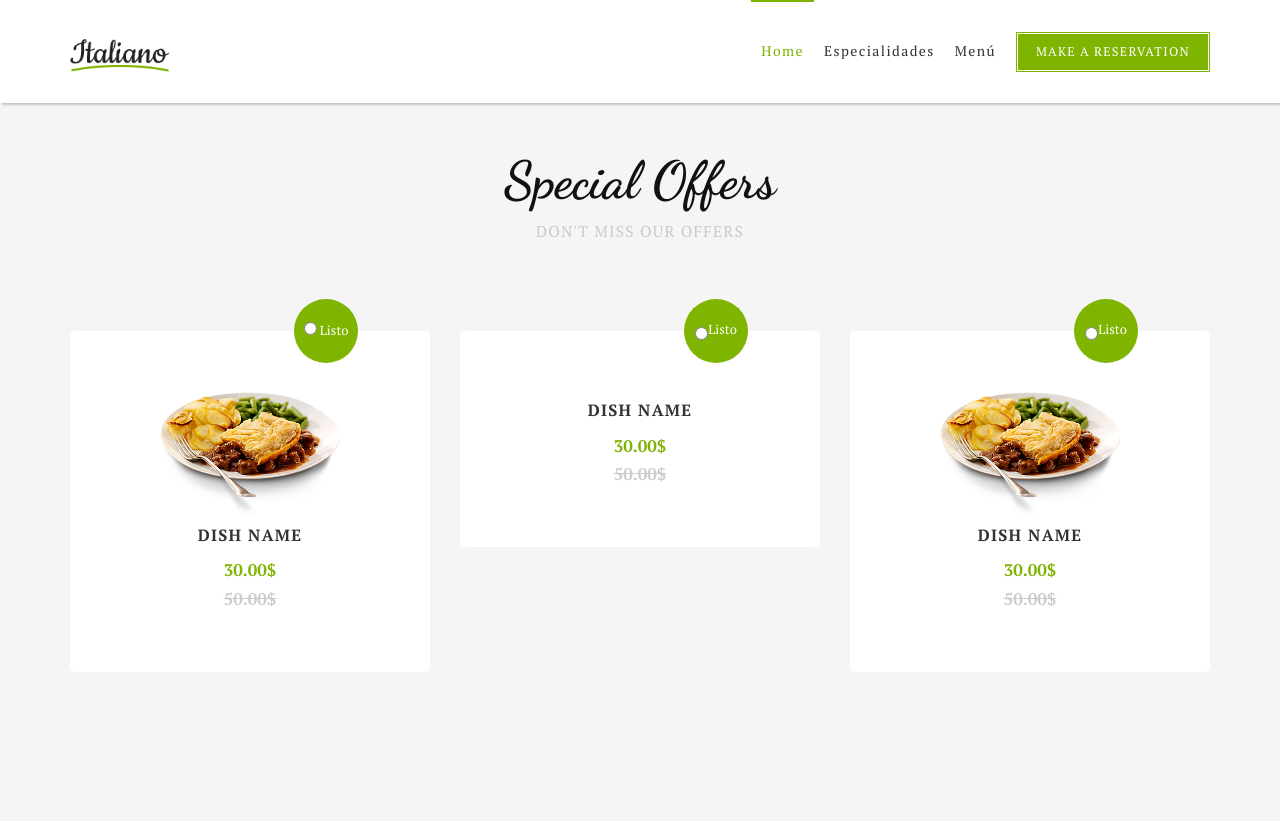
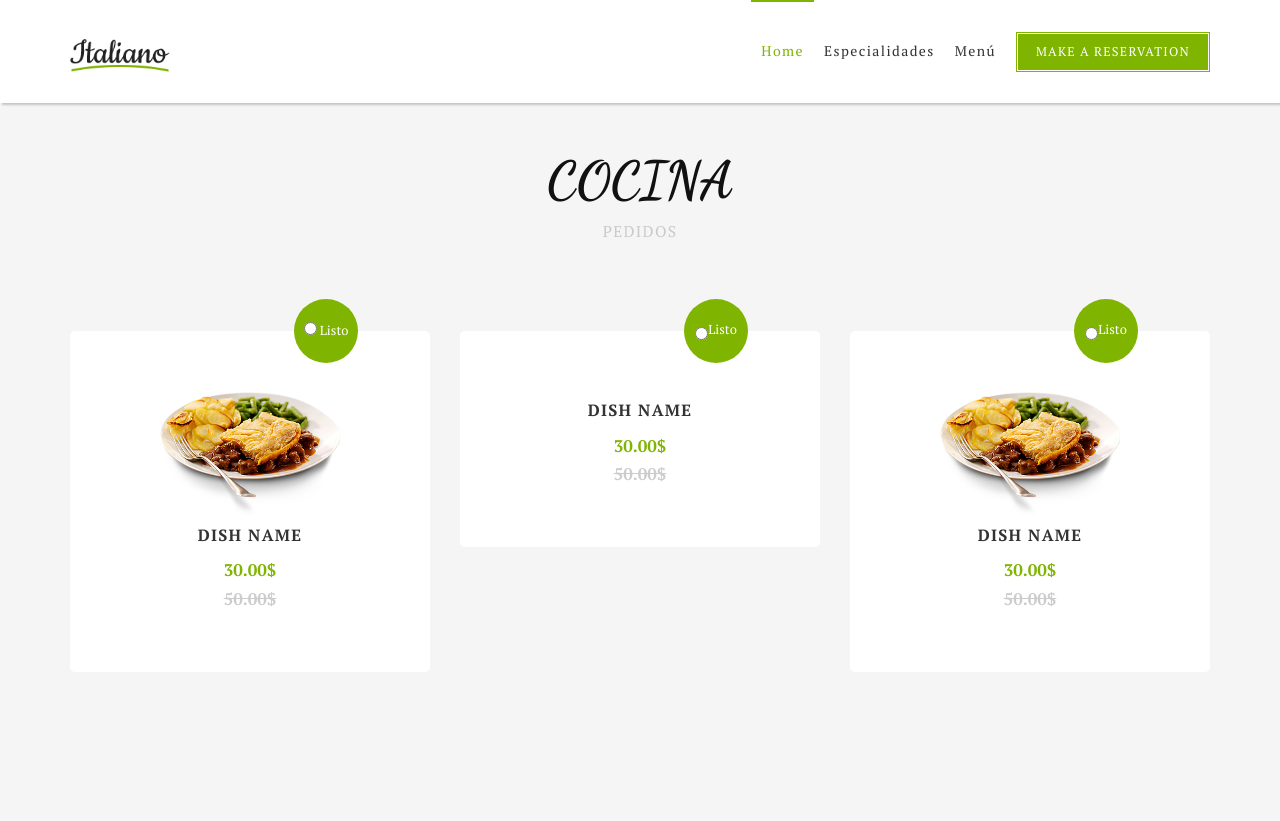
Before and after one commit to mjmora/pedidos_restaurantes, a Django app: template restaurantp/manejo_pedidos/templates/cocina.html in a window 1280 px wide. Shown: the top 821 px of the page. Run offline with Django 3.2, Linux system fonts and the light colour scheme; the template is opened without the code that fills it, so the values that code supplies are empty; some libraries are stand-ins or nearby versions.

Commit message:
vista cocina

```diff
--- a/restaurantp/manejo_pedidos/models.py
+++ b/restaurantp/manejo_pedidos/models.py
@@ -42,6 +42,7 @@ class Menu(models.Model):
     id_plato = models.TextField(blank=True, null=True)
     descripcion = models.TextField(blank=True, null=True)
     precio = models.DecimalField(max_digits=3, decimal_places=3, blank=True, null=True)
+    nombre_pl = models.TextField()
 
     class Meta:
         managed = False
--- a/restaurantp/manejo_pedidos/static/js/main.js
+++ b/restaurantp/manejo_pedidos/static/js/main.js
@@ -6,8 +6,9 @@ $(document).ready(function(){
 			var mesa=dt[1];
 			var direccion=dt[0];
 			console.log(mesa);
-			if(data == '0.0.0.0:8000/cliente'){
+			if(direccion == '0.0.0.0:8000/cliente'){
 				location.href='0.0.0.0:8000/cliente';
+
 			}
 
 		},
--- a/restaurantp/manejo_pedidos/templates/cocina.html
+++ b/restaurantp/manejo_pedidos/templates/cocina.html
@@ -6,8 +6,8 @@
                 <div class="container text-center">
 
                     <header>
-                        <h2>Special Offers</h2>
-                        <h3>Don't miss our offers</h3>
+                        <h2>COCINA</h2>
+                        <h3>Pedidos</h3>
                     </header>
 
                     <div class="row">
--- a/restaurantp/manejo_pedidos/templates/menu.html
+++ b/restaurantp/manejo_pedidos/templates/menu.html
@@ -5,8 +5,8 @@
             <section id="menu" class="menu">
                 <div class="container">
                     <header class="text-center">
-                        <h2>Our food menu</h2>
-                        <h3>Our most popular menu</h3>
+                        <h2>MENU</h2>
+                        <h3>Mesa: {{mesa}}</h3>
                     </header>
 
                     <div class="menu">
--- a/restaurantp/manejo_pedidos/views.py
+++ b/restaurantp/manejo_pedidos/views.py
@@ -37,13 +37,14 @@ def menu(request):
 	print (cd)
 	cliente=Persona(nombre_persona=nombre,identificacion=cd,telefono=telefono,direccion=direc,mail=mail)
 	cliente.save()
+
 	client={'id':cd,'mesa':1}
 	return render(request, 'menu.html',client,
 		context_instance = RequestContext(request))
 
 
 def cocina(request):
-	pedido = Consumo.objects.filter(estado=false)
+	pedido = Consumo.objects.filter(estado=False)
 	return render(request, 'cocina.html',
 		context_instance = RequestContext(request))
 
--- a/restaurantp/models.py
+++ b/restaurantp/models.py
@@ -150,11 +150,11 @@ class Menu(models.Model):
     id_plato = models.TextField(blank=True, null=True)
     descripcion = models.TextField(blank=True, null=True)
     precio = models.DecimalField(max_digits=3, decimal_places=3, blank=True, null=True)
+    nombre_pl = models.TextField()
 
     class Meta:
         managed = False
         db_table = 'menu'
-
 
 class Mesa(models.Model):
     id_mesa = models.AutoField(primary_key=True)
```
Also changed, not shown: 14 other files.
